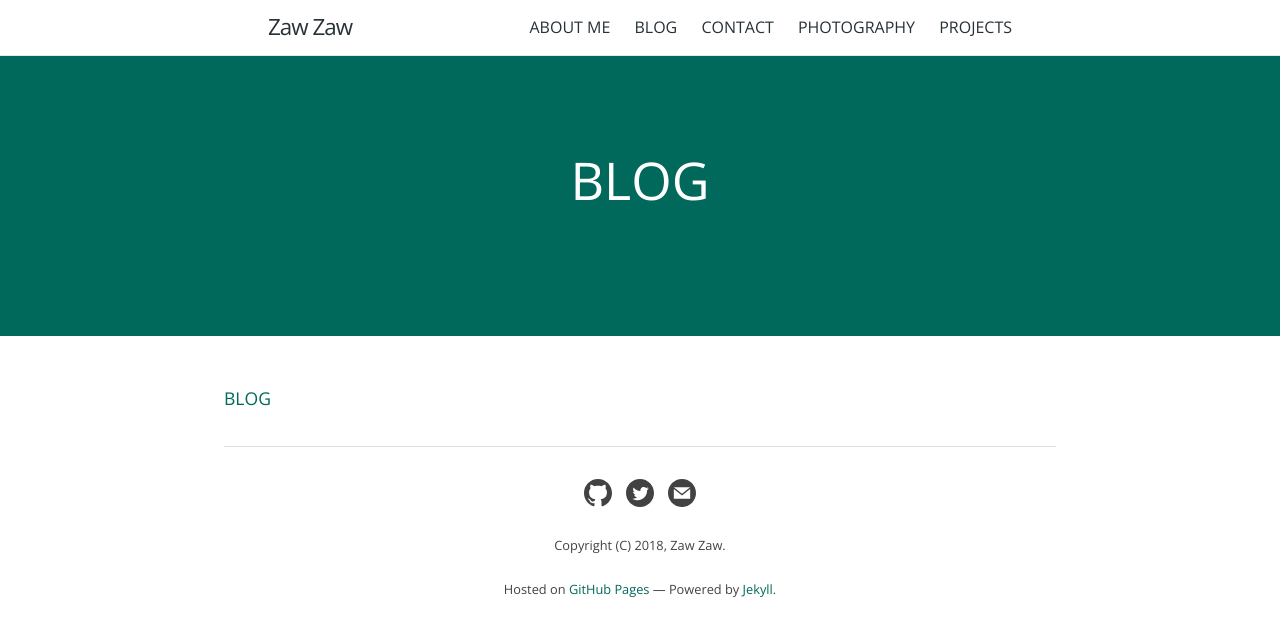
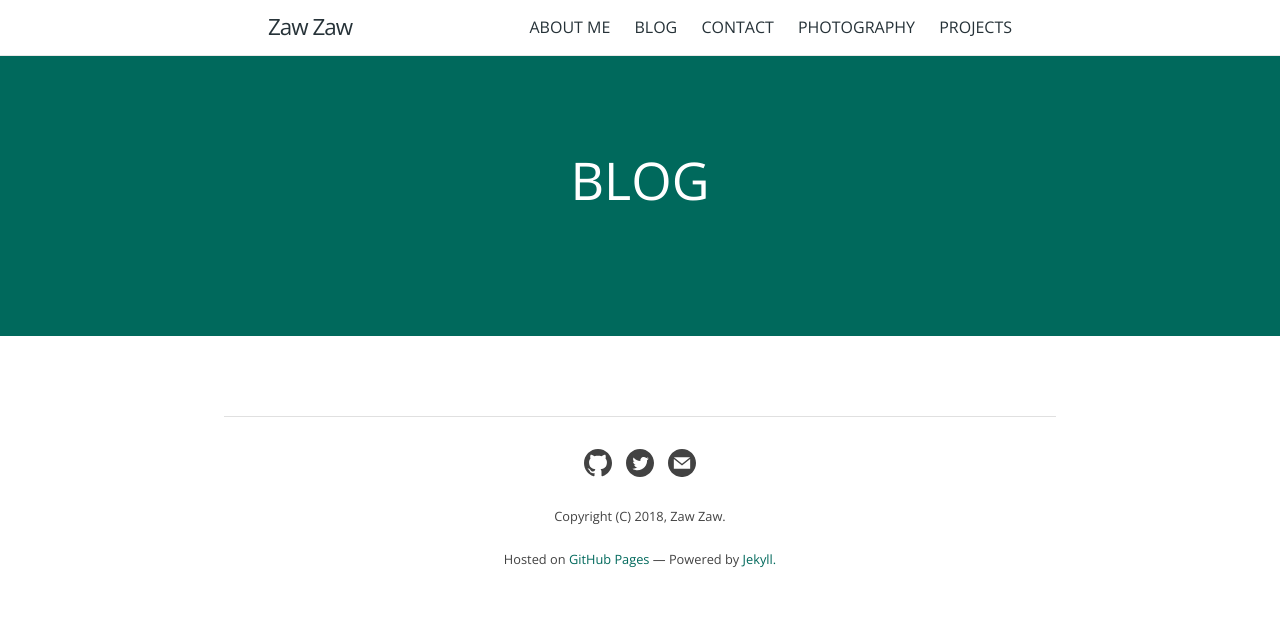
Before and after one commit to zawzaww/zawzaww.github.io, a Jekyll site: the page built from blog.md, in a window 1280 px wide. Shown: the top 636 px of the page. Built offline with Jekyll 4.4.1, drawn with Linux system fonts in a browser that asks for light colours; our own code applies the rules of GitHub Pages for plain Markdown files.

Commit message:
blog: projects: Update blog link and set layout for projects

```diff
--- a/_config.yml
+++ b/_config.yml
@@ -8,11 +8,11 @@ description: Project Maintainer of PureZ Kernel
 theme: jekyll-theme-minimal
 
 # MAIN URL
-url: https://zawzaww.github.io/
+# url: https://zawzaww.github.io/
 
 # Base URL
 # Default: empty url
-baseurl: ""
+# baseurl: ""
 
 # Permalink for posts and pages
 # permalink: /placeholders/:title/
--- a/blog.md
+++ b/blog.md
@@ -1,5 +1,4 @@
 ---
 title: BLOG
+permalink: https://medium.com/zawzaww
 ---
-
-[BLOG](https://medium.com/zawzaww)
```
Also changed, not shown: projects.md (+1 -0 lines).
